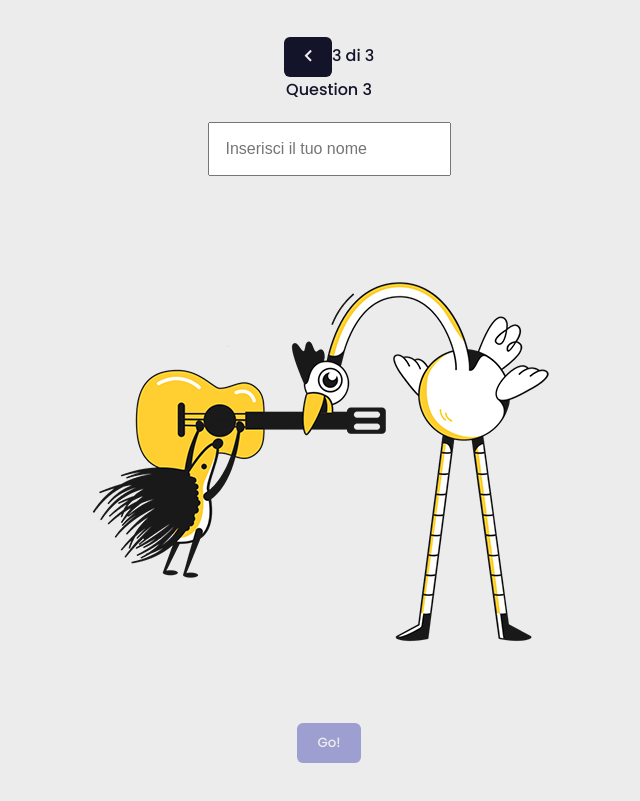
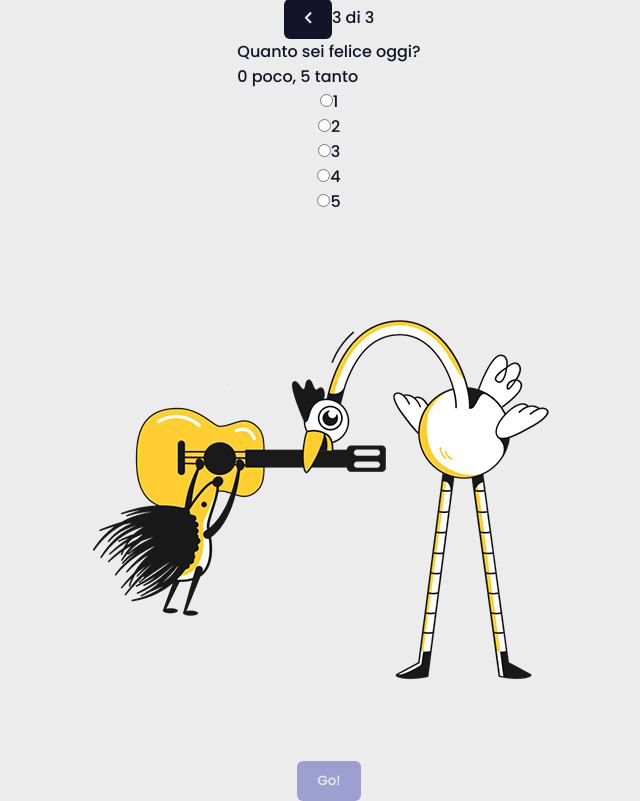
Before and after one commit to MarcoMaz/moody-app, a React (Create React App) app: page /#/question3 in a window 1280 px wide. Shown: the whole page, without its empty margins (311-951 px from the left). Built offline with nearby package versions, Linux system fonts and the light colour scheme.

Commit message:
add checkboxes

```diff
--- a/src/views/Questions/Question2.js
+++ b/src/views/Questions/Question2.js
@@ -8,10 +8,11 @@ import question2Image from '../../images/image-question-02.png';
 import './Question.scss'
 
 const Question2 = () => {
-	const [ something, setSomething ] = useState('')
+  const [checked, setChecked] = useState(false)
+  const handleClick = () => setChecked(true)
 
 	function SubmitButton(){
-    if (something){
+    if (checked){
       return <button className="Question__button" type="button">Go!</button>
     } else {
       return <button type="button" className="Question__button -disabled" disabled>Go!</button>
@@ -27,16 +28,19 @@ const Question2 = () => {
 				<span className="Question__progress__numbers">2 di 3</span>
 			</div>
 			<div className="Question__label">
-				<label htmlFor="question2">Question2</label>
-				<input
-					value={something}
-					type="text"
-					id="question2"
-					name="question2"
-					placeholder="Inserisci il tuo nome"
-					onChange={ e => setSomething(e.target.value)}
-					required
-					/>
+				<p>Per cosa ti serve?</p>
+				<div className="Question__choice1">
+					<input type="radio" id="questionChoice1" name="contact" value="email" onChange={handleClick} />
+    			<label htmlFor="questionChoice1">Email</label>
+				</div>
+				<div className="Question__choice2">
+					<input type="radio" id="questionChoice2" name="contact" value="phone" onChange={handleClick} />
+    			<label htmlFor="questionChoice2">Phone</label>
+				</div>
+				<div className="Question__choice3">
+					<input type="radio" id="questionChoice3" name="contact" value="fax" onChange={handleClick} />
+    			<label htmlFor="questionChoice3">Fax</label>
+				</div>
 			</div>
 			<figure className="Question__image">
 				<img alt="This is a text" src={question2Image}></img>
--- a/src/views/Questions/Question3.js
+++ b/src/views/Questions/Question3.js
@@ -8,10 +8,11 @@ import question3Image from '../../images/image-question-03.png';
 import './Question.scss'
 
 const Question3 = () => {
-	const [ something, setSomething ] = useState('')
+  const [checked, setChecked] = useState(false)
+  const handleClick = () => setChecked(true)
 
 	function SubmitButton(){
-    if (something){
+    if (checked){
       return <button className="Question__button" type="button">Go!</button>
     } else {
       return <button type="button" className="Question__button -disabled" disabled>Go!</button>
@@ -21,22 +22,35 @@ const Question3 = () => {
 	return(
 		<section className="Question Question-3">
 			<div className="Question__progress">
-				<Link to="/Question2">
+				<Link to="/question2">
 					<button className="Question__progress__back"><FontAwesomeIcon icon="chevron-left" /></button>
 				</Link>
 				<span className="Question__progress__numbers">3 di 3</span>
 			</div>
 			<div className="Question__label">
-				<label htmlFor="question3">Question 3</label>
-				<input
-					value={something}
-					type="text"
-					id="question3"
-					name="question3"
-					placeholder="Inserisci il tuo nome"
-					onChange={ e => setSomething(e.target.value)}
-					required
-					/>
+				<p>Quanto sei felice oggi? <br/>
+					0 poco, 5 tanto
+				</p>
+				<div className="Question__choice1">
+					<input type="radio" id="questionChoice1" name="contact" value="1" onChange={handleClick} />
+    			<label htmlFor="questionChoice1">1</label>
+				</div>
+				<div className="Question__choice2">
+					<input type="radio" id="questionChoice2" name="contact" value="2" onChange={handleClick} />
+    			<label htmlFor="questionChoice2">2</label>
+				</div>
+				<div className="Question__choice3">
+					<input type="radio" id="questionChoice3" name="contact" value="3" onChange={handleClick} />
+    			<label htmlFor="questionChoice3">3</label>
+				</div>
+				<div className="Question__choice4">
+					<input type="radio" id="questionChoice4" name="contact" value="4" onChange={handleClick} />
+    			<label htmlFor="questionChoice4">4</label>
+				</div>
+				<div className="Question__choice5">
+					<input type="radio" id="questionChoice5" name="contact" value="5" onChange={handleClick} />
+    			<label htmlFor="questionChoice5">5</label>
+				</div>
 			</div>
 			<figure className="Question__image">
 				<img alt="This is a text" src={question3Image}></img>
```
